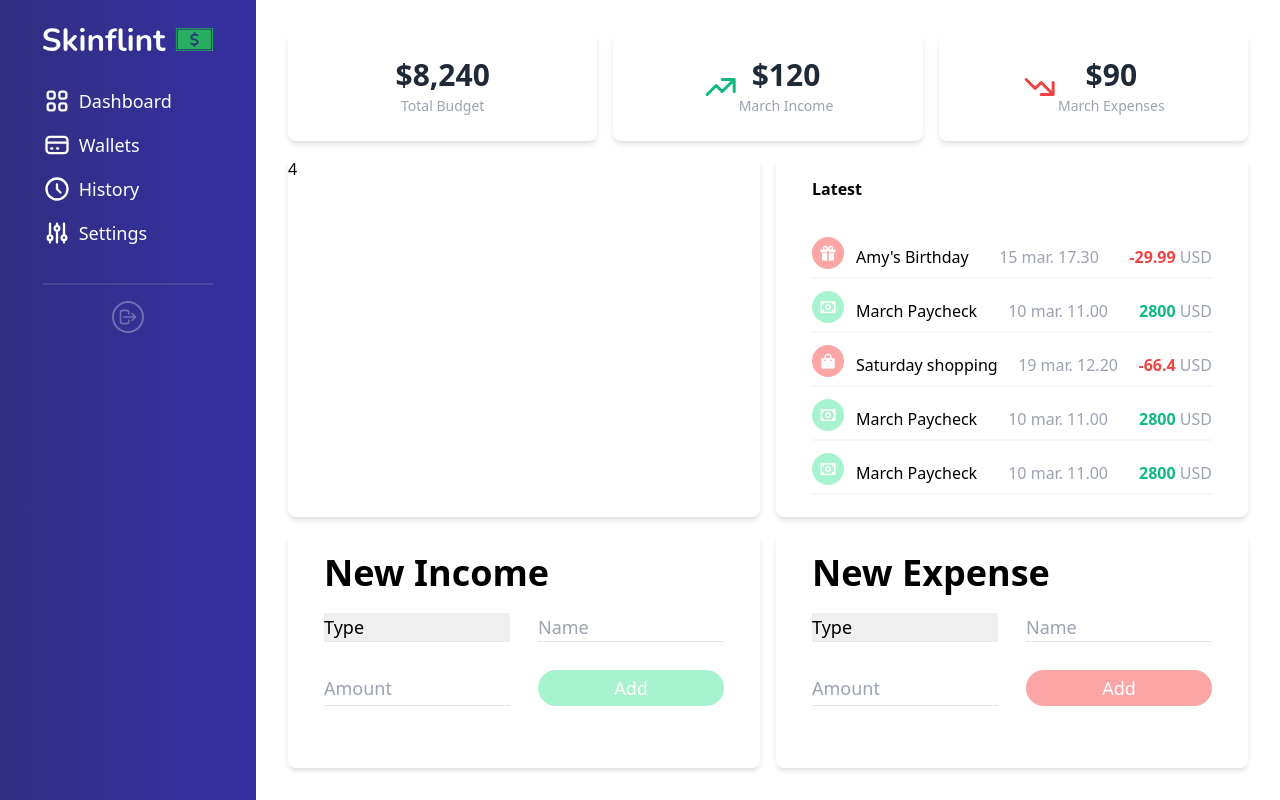
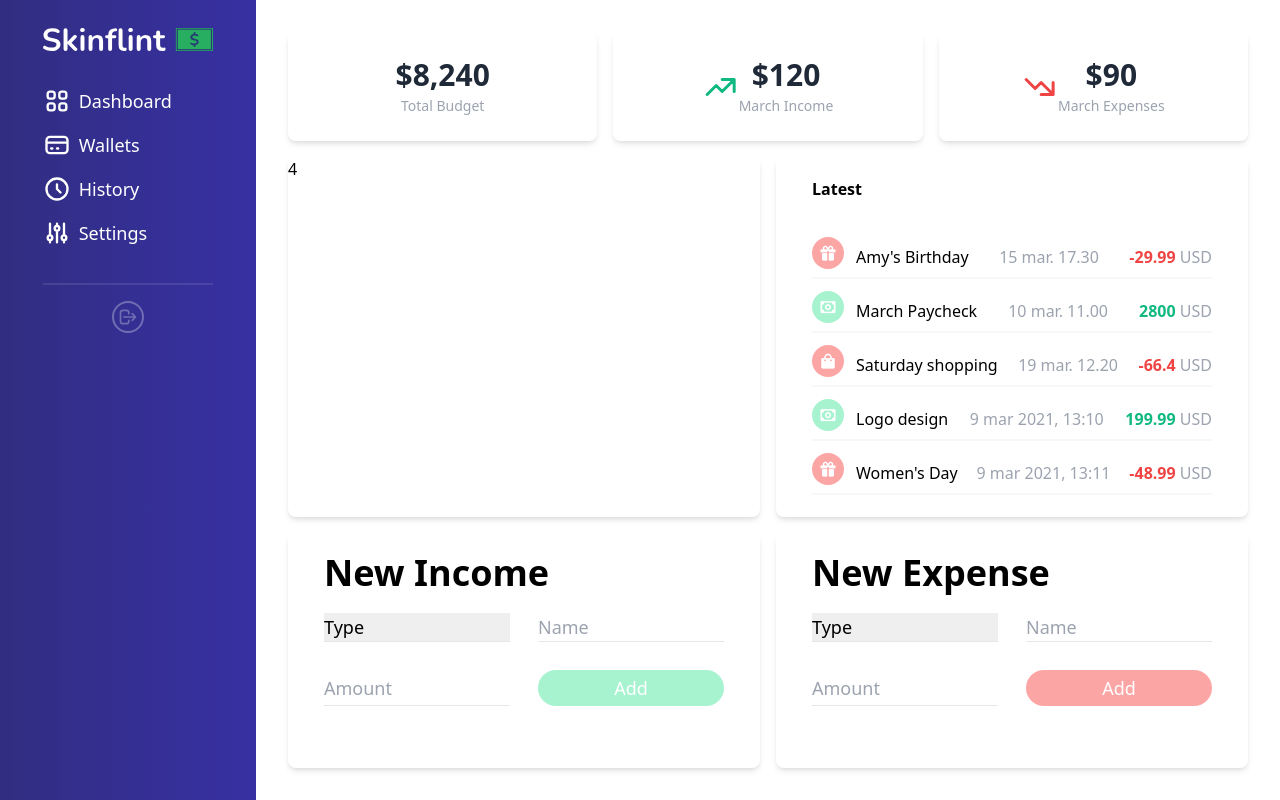
Before and after one commit to Bembnias/skinflint-me, a Vue app: page / in a window 1280 px wide. Built offline with nearby package versions, Linux system fonts and the light colour scheme; data requests are answered from the project's data file.

Commit message:
JsonAPI server for functionality tests

```diff
--- /dev/null
+++ b/data/db.json
@@ -0,0 +1,66 @@
+{
+  "actions": [
+    {
+      "id": 1,
+      "type": "expense",
+      "category": "gifts",
+      "categoryIcon": "bxs-gift",
+      "name": "Amy's Birthday",
+      "amount": 29.99,
+      "date": "15 mar. 17.30"
+    },
+    {
+      "id": 2,
+      "type": "income",
+      "category": "paychecks",
+      "categoryIcon": "bx-money",
+      "name": "March Paycheck",
+      "amount": 2800,
+      "date": "10 mar. 11.00"
+    },
+    {
+      "id": 3,
+      "type": "expense",
+      "category": "shopping",
+      "categoryIcon": "bxs-shopping-bag",
+      "name": "Saturday shopping",
+      "amount": 66.4,
+      "date": "19 mar. 12.20"
+    },
+    {
+      "type": "income",
+      "category": "paychecks",
+      "categoryIcon": "bx-money",
+      "name": "Logo design",
+      "amount": "199.99",
+      "date": "9 mar 2021, 13:10",
+      "id": 4
+    },
+    {
+      "type": "expense",
+      "category": "gifts",
+      "categoryIcon": "bxs-gift",
+      "name": "Women's Day",
+      "amount": "48.99",
+      "date": "9 mar 2021, 13:11",
+      "id": 5
+    }
+  ],
+  "categories": [
+    {
+      "id": 1,
+      "category": "gifts",
+      "categoryIcon": "bxs-gift"
+    },
+    {
+      "id": 2,
+      "category": "paychecks",
+      "categoryIcon": "bx-money"
+    },
+    {
+      "id": 3,
+      "category": "shopping",
+      "categoryIcon": "bxs-shopping-bag"
+    }
+  ]
+}
--- a/package.json
+++ b/package.json
@@ -4,12 +4,15 @@
   "private": true,
   "scripts": {
     "serve": "vue-cli-service serve",
-    "build": "vue-cli-service build"
+    "build": "vue-cli-service build",
+    "jserve": "json-server --watch data/db.json"
   },
   "dependencies": {
     "@tailwindcss/postcss7-compat": "^2.0.2",
     "autoprefixer": "^9",
     "core-js": "^3.6.5",
+    "json-server": "^0.16.3",
+    "luxon": "^1.26.0",
     "postcss": "^7",
     "tailwindcss": "npm:@tailwindcss/postcss7-compat@^2.0.2",
     "vue": "^3.0.0",
--- a/src/components/dashboard/ExpenseInputTab.vue
+++ b/src/components/dashboard/ExpenseInputTab.vue
@@ -5,12 +5,18 @@
         <form class="grid gap-4 lg:grid-cols-2 lg:gap-7 lg:text-lg mx-9 my-5" @submit.prevent="handleSubmit">
             <select class="appearance-none border-b" v-model="selectedCategory" required>
                 <option value="" disabled>Type</option>
-                <option v-for="option in categories" :key="option" :value="option.category"> {{option.category}} </option>
+                    <option
+                        v-for="option in categories"
+                        :key="option"
+                        :value="{category: option.category, categoryIcon: option.categoryIcon}"
+                        >
+                        {{option.category}}
+                    </option>
             </select>
 
             <input class="border-b" type="text" v-model="name" placeholder="Name" required>
 
-            <input class="border-b" type="number" v-model="amount" placeholder="Amount" required>
+            <input class="border-b" type="number" step='0.01' v-model="amount" placeholder="Amount" required>
 
             <input class="appearance-none bg-red-300 rounded-full text-white py-1" type="submit" value="Add">
         </form>
@@ -19,21 +25,38 @@
 
 <script>
 import { ref } from 'vue'
+import getCategories from '../../composables/getCategories'
+import addAction from '../../composables/addAction'
+
+import { DateTime } from 'luxon'
 
 export default {
     setup() {
+        const { categories, load } = getCategories()
+
+        load()
+
         const selectedCategory = ref('')
         const name = ref('')
         const amount = ref(null)
 
-        const categories = [
-            { category: 'Gifts' },
-            { category: 'Shopping' },
-            { category: 'Food' }
-        ]
+        const handleSubmit = () => {
+            const newAction = {
+                type: 'expense',
+                category: selectedCategory.value.category,
+                categoryIcon: selectedCategory.value.categoryIcon,
+                name: name.value,
+                amount: parseFloat(amount.value).toFixed(2),
+                date: DateTime.now().toLocaleString(DateTime.DATETIME_MED)
+            }
 
-        const handleSubmit = () => {
-            console.log('expense', selectedCategory.value, name.value, amount.value)
+            addAction(newAction)
+
+            console.log('New action added')
+
+            selectedCategory.value = ''
+            name.value = ''
+            amount.value = ''
         }
 
         return { categories, selectedCategory, name, amount, handleSubmit }
--- a/src/components/dashboard/IncomeInputTab.vue
+++ b/src/components/dashboard/IncomeInputTab.vue
@@ -4,12 +4,18 @@
     <form class="grid lg:grid-cols-2 lg:gap-7 lg:text-lg gap-4 mx-9 my-5" @submit.prevent="handleSubmit">
       <select class="appearance-none border-b" v-model="selectedCategory" required>
         <option value="" disabled>Type</option>
-        <option v-for="option in categories" :key="option" :value="option.category"> {{option.category}} </option>
+        <option
+          v-for="option in categories"
+          :key="option"
+          :value="{category: option.category, categoryIcon: option.categoryIcon}"
+         >
+          {{option.category}}
+        </option>
       </select>
 
       <input class="border-b" type="text" v-model="name" placeholder="Name" required>
 
-      <input class="border-b" type="number" v-model="amount" placeholder="Amount" required>
+      <input class="border-b" type="number" step='0.01' v-model="amount" placeholder="Amount" required>
 
       <input class="appearance-none bg-green-200 rounded-full text-white py-1" type="submit" value="Add">
     </form>
@@ -18,21 +24,38 @@
 
 <script>
 import { ref } from 'vue'
+import getCategories from '../../composables/getCategories'
+import addAction from '../../composables/addAction'
+
+import { DateTime } from 'luxon'
 
 export default {
   setup() {
+    const { categories, load } = getCategories()
+
+    load()
+
     const selectedCategory = ref('')
     const name = ref('')
     const amount = ref(null)
 
-    const categories = [
-        { category: 'Gifts' },
-        { category: 'Shopping' },
-        { category: 'Food' }
-    ]
+    const handleSubmit = () => {
+      const newAction = {
+        type: 'income',
+        category: selectedCategory.value.category,
+        categoryIcon: selectedCategory.value.categoryIcon,
+        name: name.value,
+        amount: parseFloat(amount.value).toFixed(2),
+        date: DateTime.now().toLocaleString(DateTime.DATETIME_MED)
+      }
 
-    const handleSubmit = () => {
-      console.log('income', selectedCategory.value, name.value, amount.value)
+      addAction(newAction)
+
+      console.log('New action added')
+
+      selectedCategory.value = ''
+      name.value = ''
+      amount.value = ''
     }
 
     return { categories, selectedCategory, name, amount, handleSubmit }
--- a/src/components/dashboard/LatestItem.vue
+++ b/src/components/dashboard/LatestItem.vue
@@ -3,14 +3,14 @@
       <div class="flex justify-between my-3 border-b-2 border-gray-300 border-opacity-20 pb-2">
         <div class="flex">
             <div :class="bgColorCheck" class="relative text-lg h-8 w-8 2xl:h-10 2xl:w-10 bg-red-300 rounded-full content-center">
-                <i :class="data.category" class="bx text-white absolute top-1/2 left-1/2 transform -translate-y-1/2 -translate-x-1/2"></i>
+                <i :class="data.categoryIcon" class="bx text-white absolute top-1/2 left-1/2 transform -translate-y-1/2 -translate-x-1/2"></i>
             </div>
             <p class="ml-3 mt-2"> {{data.name}} </p>
         </div>
 
         <p class="text-gray-400 mt-2"> {{data.date}} </p>
 
-        <p class="text-gray-400 mt-2"><span :class="txtColorCheck" class="font-semibold"> {{data.amount}} </span> USD </p>
+        <p class="text-gray-400 mt-2"><span :class="txtColorCheck" class="font-semibold"> <span v-if="data.type === 'expense'">-</span>{{data.amount}} </span> USD </p>
       </div>
   </div>
 </template>
--- a/src/components/dashboard/LatestTab.vue
+++ b/src/components/dashboard/LatestTab.vue
@@ -1,76 +1,32 @@
 <template>
   <div class="container shadow-md col-span-6 row-span-3 rounded-lg overflow-y-auto">
     <h5 class="mt-5 ml-9 2xl:text-4xl font-semibold">Latest</h5>
-    <div class="my-9">
-      <LatestItem v-for="data in latestHistory" :key="data.id" :data="data"/>
-
+    <div v-if="actions.length" class="my-9">
+      <LatestItem v-for="data in actions" :key="data.id" :data="data"/>
     </div>
+    <div v-else class="text-center"> No actions yet </div>
 
   </div>
 </template>
 
 <script>
+import getActions from '../../composables/getActions'
+
 import { computed } from 'vue'
 import LatestItem from '../dashboard/LatestItem.vue'
+
 export default {
   components: { LatestItem },
   setup() {
-    const history = [
-      {
-        id: 1,
-        type: 'expense',
-        category: 'bxs-gift',
-        name: 'Amy\'s Birthday',
-        amount: -29.99,
-        date: '15 mar. 17.30'
-      },
-      {
-        id: 2,
-        type: 'income',
-        category: 'bx-money',
-        name: 'March Paycheck',
-        amount: 2800.00,
-        date: '10 mar. 11.00'
-      },
-      {
-        id: 3,
-        type: 'expense',
-        category: 'bxs-shopping-bag',
-        name: 'Saturday shopping',
-        amount: -66.40,
-        date: '19 mar. 12.20'
-      },
-      {
-        id: 4,
-        type: 'income',
-        category: 'bx-money',
-        name: 'March Paycheck',
-        amount: 2800.00,
-        date: '10 mar. 11.00'
-      },
-      {
-        id: 5,
-        type: 'income',
-        category: 'bx-money',
-        name: 'March Paycheck',
-        amount: 2800.00,
-        date: '10 mar. 11.00'
-      },
-      {
-        id: 6,
-        type: 'income',
-        category: 'bx-money',
-        name: 'March Paycheck',
-        amount: 2800.00,
-        date: '10 mar. 11.00'
-      },
-    ]
+    const { actions, error, load } = getActions()
 
-    const latestHistory = computed(() => {
-      return history.slice(0, 5)
-    })
+    load()
 
-    return { latestHistory }
+    // const latestHistory = computed( async () => {
+    //   return await actions.slice(0, 5)
+    // })
+
+    return { actions, error }
   }
 }
 </script>
--- /dev/null
+++ b/src/composables/addAction.js
@@ -0,0 +1,9 @@
+const addAction = (action) => {
+    fetch('http://localhost:3000/actions', {
+        method: 'POST',
+        headers: { 'Content-Type': 'application/json' },
+        body: JSON.stringify(action)
+    })
+}
+
+export default addAction
--- /dev/null
+++ b/src/composables/getActions.js
@@ -0,0 +1,23 @@
+import { ref } from 'vue'
+
+const getActions = () => {
+    const actions = ref([])
+    const error = ref(null)
+
+    const load = async () => {
+        try {
+            let data = await fetch('http://localhost:3000/actions')
+            if (!data.ok) {
+                throw Error('No data available')
+            }
+            actions.value = await data.json()
+        } catch (err) {
+            error.value = err.message
+            console.log(error.value)
+        }
+    }
+
+    return { actions, error, load }
+}
+
+export default getActions
--- /dev/null
+++ b/src/composables/getCategories.js
@@ -0,0 +1,23 @@
+import { ref } from 'vue'
+
+const getCategories = () => {
+    const categories = ref([])
+    const error = ref(null)
+
+    const load = async () => {
+        try {
+            let data = await fetch('http://localhost:3000/categories')
+            if (!data.ok) {
+                throw Error('No data available')
+            }
+            categories.value = await data.json()
+        } catch (err) {
+            error.value = err.message
+            console.log(error.value)
+        }
+    }
+
+    return { categories, error, load }
+}
+
+export default getCategories
```
Also changed, not shown: 1 other file (tests, documents, lock files or other folders).
